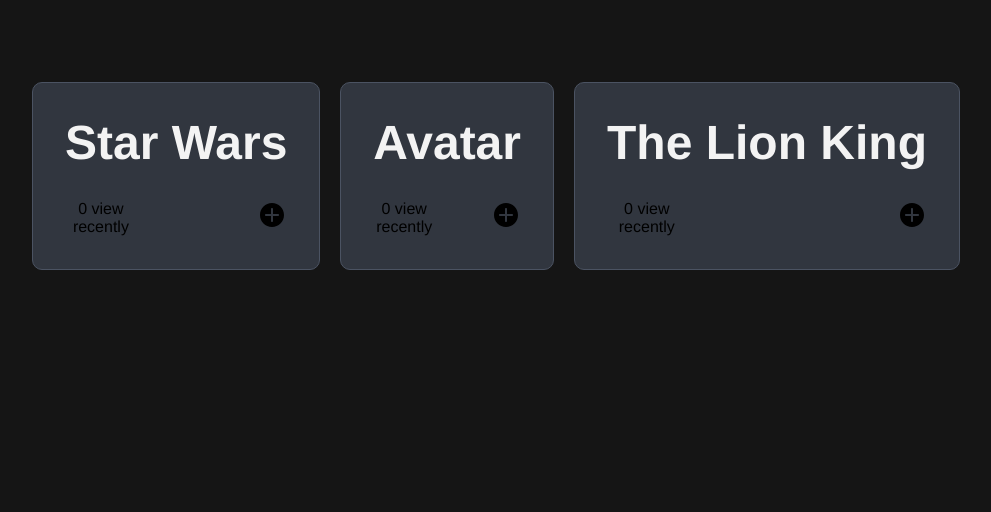
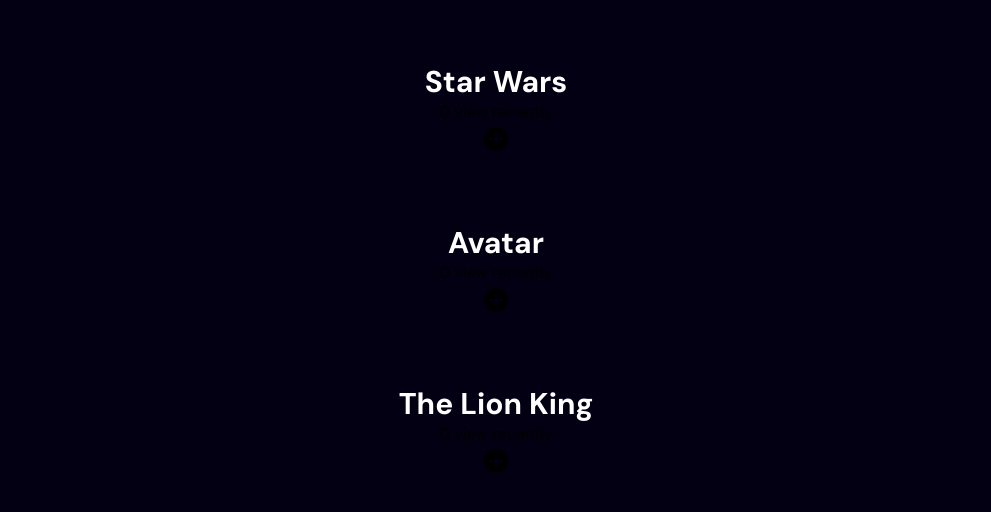
Before and after one commit to hapo-minhng/movies-app, a React (Vite) app: page / in a window 1280 px wide. Shown: the top 512 px of the page, without its empty margins (144-1135 px from the left). Built offline with nearby package versions, Linux system fonts and the light colour scheme.

Commit message:
apply styling

```diff
--- a/src/index.css
+++ b/src/index.css
@@ -1,49 +1,162 @@
-* {
-  box-sizing: border-box;
-  margin: 0;
-  padding: 0;
+@import url("https://fonts.googleapis.com/css2?family=DM+Sans:ital,opsz,wght@0,9..40,100..1000;1,9..40,100..1000&display=swap");
+@import url("https://fonts.googleapis.com/css2?family=Bebas+Neue&display=swap");
+
+@import "tailwindcss";
+
+@theme {
+  --color-primary: #030014;
+
+  --color-light-100: #cecefb;
+  --color-light-200: #a8b5db;
+
+  --color-gray-100: #9ca4ab;
+
+  --color-dark-100: #0f0d23;
+
+  --font-dm-sans: DM Sans, sans-serif;
+
+  --breakpoint-xs: 480px;
+
+  --background-image-hero-pattern: url("/hero-bg.png");
 }
 
-body {
-  padding: 40px;
-  background-color: #151515;
-  font-family: 'Franklin Gothic Medium', Arial;
+@layer base {
+  body {
+    font-family: "DM Sans", serif;
+    font-optical-sizing: auto;
+    background: #030014;
+  }
+
+  h1 {
+    @apply mx-auto max-w-4xl text-center text-5xl font-bold leading-tight tracking-[-1%] text-white sm:text-[64px] sm:leading-[76px];
+  }
+
+  h2 {
+    @apply text-2xl font-bold text-white sm:text-3xl;
+  }
+
+  main {
+    @apply min-h-screen relative bg-primary;
+  }
+
+  header {
+    @apply sm:mt-10 mt-5;
+  }
+
+  header img {
+    @apply w-full max-w-lg h-auto object-contain mx-auto drop-shadow-md;
+  }
 }
 
-h2 {
-  color: #f3f3f3;
-  text-align: center;
-  margin-bottom: 30px;
-  font-size: 48px;
+@layer components {
+  .pattern {
+    @apply bg-hero-pattern w-screen h-screen bg-center bg-cover absolute z-0;
+  }
+
+  .wrapper {
+    @apply px-5 py-12 xs:p-10 max-w-7xl mx-auto flex flex-col relative z-10;
+  }
+
+  .trending {
+    @apply mt-20;
+
+    & ul {
+      @apply flex flex-row overflow-y-auto gap-5 -mt-10 w-full hide-scrollbar;
+    }
+
+    & ul li {
+      @apply min-w-[230px] flex flex-row items-center;
+    }
+
+    & ul li p {
+      @apply fancy-text mt-[22px] text-nowrap;
+    }
+
+    & ul li img {
+      @apply w-[127px] h-[163px] rounded-lg object-cover -ml-3.5;
+    }
+  }
+
+  .search {
+    @apply w-full bg-light-100/5 px-4 py-3 rounded-lg mt-10 max-w-3xl mx-auto;
+
+    & div {
+      @apply relative flex items-center;
+    }
+
+    & img {
+      @apply absolute left-2 h-5 w-5;
+    }
+
+    & input {
+      @apply w-full bg-transparent py-2 sm:pr-10 pl-10 text-base text-gray-200 placeholder-light-200 outline-hidden;
+    }
+  }
+
+  .all-movies {
+    @apply space-y-9;
+
+    & ul {
+      @apply grid grid-cols-1 gap-5 xs:grid-cols-2 md:grid-cols-3 lg:grid-cols-4;
+    }
+  }
+
+  .movie-card {
+    @apply bg-dark-100 p-5 rounded-2xl shadow-inner shadow-light-100/10;
+
+    & img {
+      @apply rounded-lg h-auto w-full;
+    }
+
+    & h3 {
+      @apply text-white font-bold text-base line-clamp-1;
+    }
+
+    & .content {
+      @apply mt-2 flex flex-row items-center flex-wrap gap-2;
+    }
+
+    & .rating {
+      @apply flex flex-row items-center gap-1;
+    }
+
+    & .rating img {
+      @apply size-4 object-contain;
+    }
+
+    & .rating p {
+      @apply font-bold text-base text-white;
+    }
+
+    & .content span {
+      @apply text-sm text-gray-100;
+    }
+
+    & .content .lang {
+      @apply capitalize text-gray-100 font-medium text-base;
+    }
+
+    & .content .year {
+      @apply text-gray-100 font-medium text-base;
+    }
+  }
 }
 
-.card-container {
-  display: flex;
-  flex-wrap: wrap;
-  justify-content: center;
-  max-width: 1024px;
-  margin: 0 auto;
+@utility text-gradient {
+  @apply bg-linear-to-r from-[#D6C7FF] to-[#AB8BFF] bg-clip-text text-transparent;
 }
 
-.card {
-  border: 1px solid #4b5362;
-  padding: 20px;
-  margin: 10px;
-  background-color: #31363f;
-  border-radius: 10px;
-  min-height: 100px;
+@utility fancy-text {
+  -webkit-text-stroke: 5px rgba(206, 206, 251, 0.5);
+  font-size: 190px;
+  font-family: "Bebas Neue", sans-serif;
 }
 
-.button {
-  border: none;
-  font-size: 30px;
-  background-color: transparent;
-  width: 100%;
-  text-align: right;
-  cursor: pointer;
+@utility hide-scrollbar {
+  -ms-overflow-style: none;
+  scrollbar-width: none;
+
+  &::-webkit-scrollbar {
+    display: none;
+  }
 }
-
-.container {
-  display: flex;
-  max-width: 1024px;
-}
```
